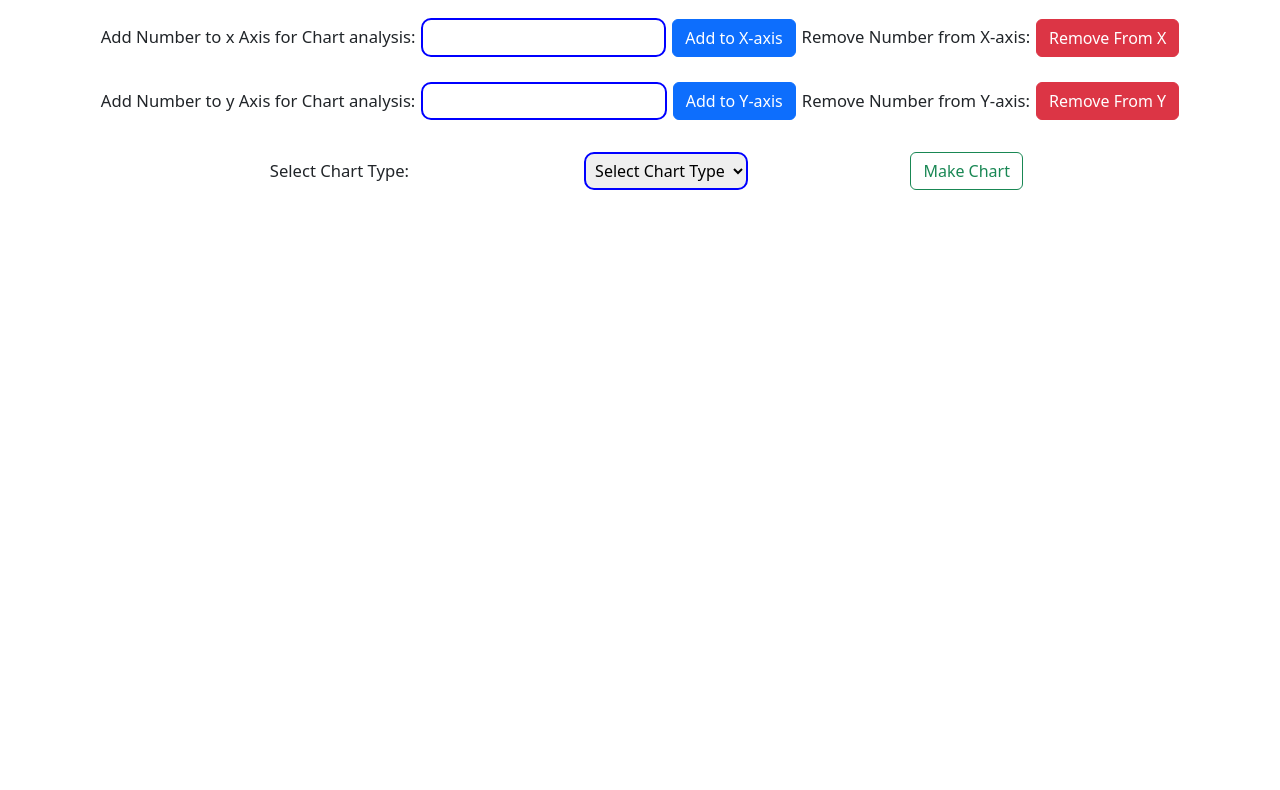
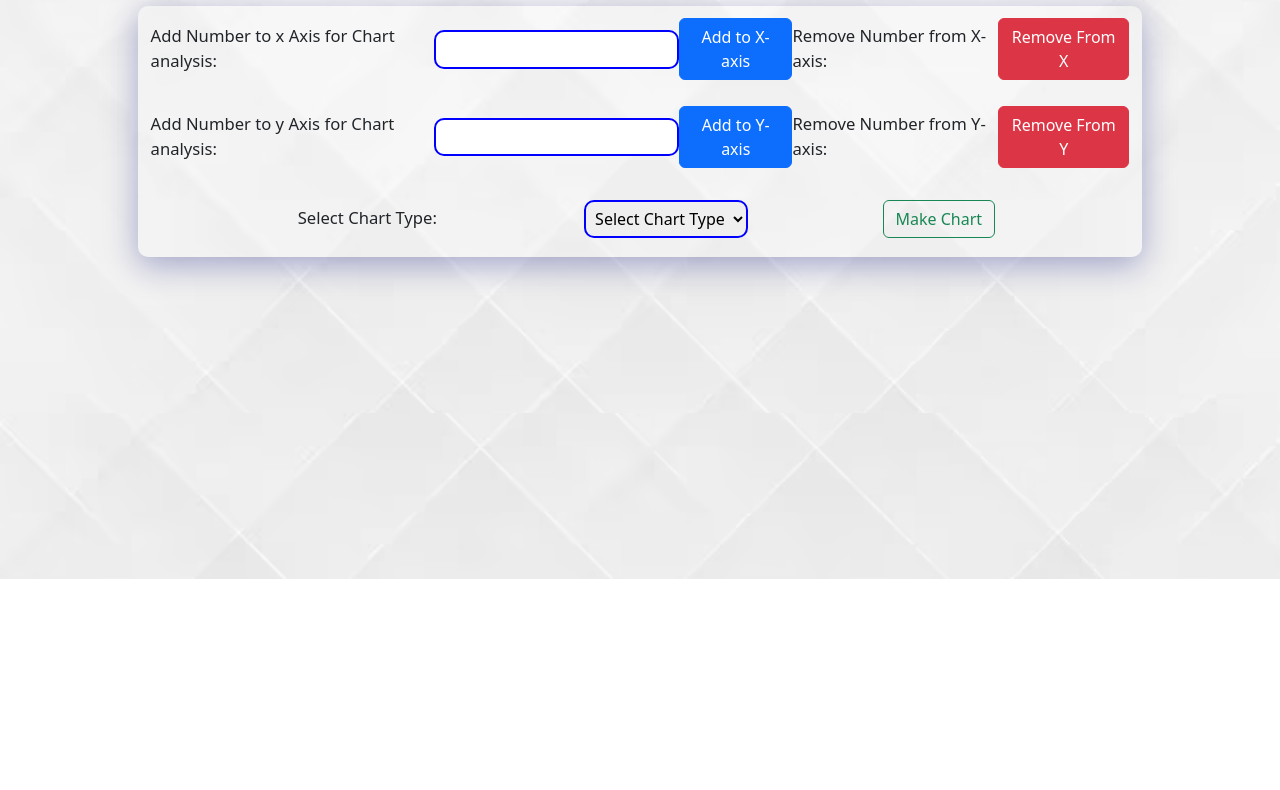
Before and after one commit to GlitchGardian/AllChart, a plain HTML site: page index.html in a window 1280 px wide. Shown: the part 107-897 px from the top of the page. After the commit the page ends 800 px from the top, so only its background shows below. Drawn offline with nearby package versions, Linux system fonts and the light colour scheme.

Commit message:
Some changes

```diff
--- a/index.html
+++ b/index.html
@@ -16,7 +16,9 @@
 
         <h1>Welcome to the pilgrim of chart</h1>
 
+        <div class="morph">
             <div class="arbtn">
+
 
                 <div class="X-axis">
                     <label for="Addx">Add Number to x Axis for Chart analysis: </label>
@@ -27,7 +29,6 @@
 
                     <label for="Removex">Remove Number from X-axis: </label>
                     <button id="Removex" class="btn btn-danger">Remove From X</button>
-
 
                 </div>
 
@@ -64,6 +65,7 @@
 
                 <button class="makecharttbn btn btn-outline-success">Make Chart</button>
 
+            </div>
         </div>
 
         <div class="chart-container">
--- a/style.css
+++ b/style.css
@@ -6,7 +6,11 @@
 
 html,
 body {
-    height: 100%;
+    background-image: url('./back.webp');
+    background-repeat: no-repeat;
+    background-position: center;
+    background-size: cover;
+    max-height: 100%;
     width: 100%;
 }
 
@@ -17,9 +21,19 @@ h1 {
     font-size: 4vw;
 }
 
-.p-errx,
+.p-errx {
+    display: none;
+    position: absolute;
+    top: 10%;
+    left: 35%;
+    color: rgba(240, 87, 87, 0.722);
+}
+
 .p-erry {
     display: none;
+    position: absolute;
+    top: 40%;
+    left: 35%;
     color: rgba(240, 87, 87, 0.722);
 }
 
@@ -27,6 +41,16 @@ h1 {
     display: flex;
     flex-direction: column;
     margin: 0 auto;
+}
+
+.morph {
+    width: 90%;
+    margin: 0 auto;
+    background: rgba(255, 255, 255, 0.2);
+    box-shadow: 0 8px 32px 0 rgba(31, 38, 135, 0.37);
+    backdrop-filter: blur(1.5px);
+    -webkit-backdrop-filter: blur(4.5px);
+    border-radius: 10px;
 }
 
 .X-axis,
@@ -78,19 +102,3 @@ input[type=number] {
     opacity: 0.8;
     color: crimson;
 }
-
-.chart-container {
-    position: relative;
-    width: 100%;
-    height: 0;
-    padding-bottom: 60%;
-}
-
-
-.chart-container canvas {
-    position: absolute;
-    top: 0;
-    left: 0;
-    width: 100%;
-    height: 100%;
-}
```
Also changed, not shown: back.webp (added). Lines whose indentation alone changed are shown as unchanged.
